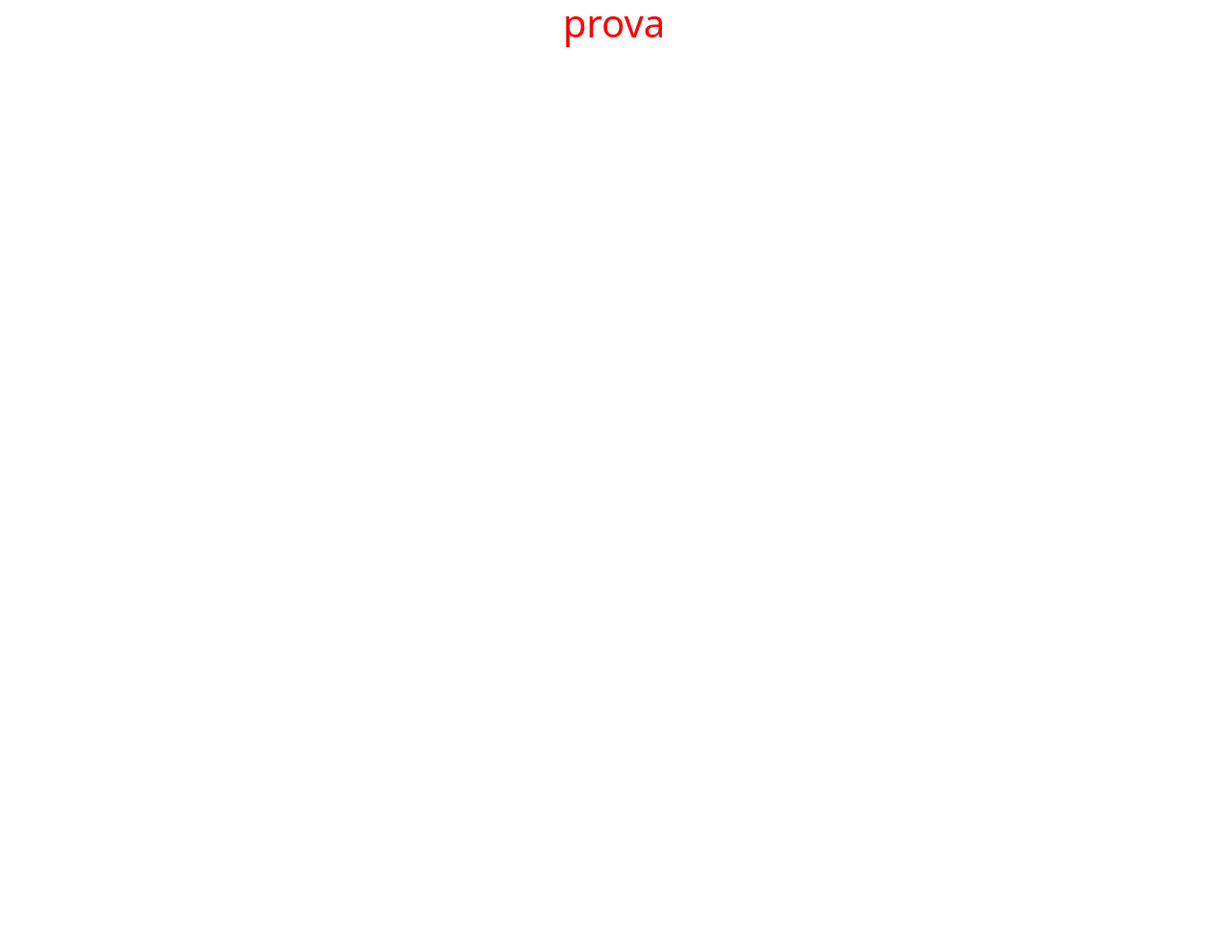
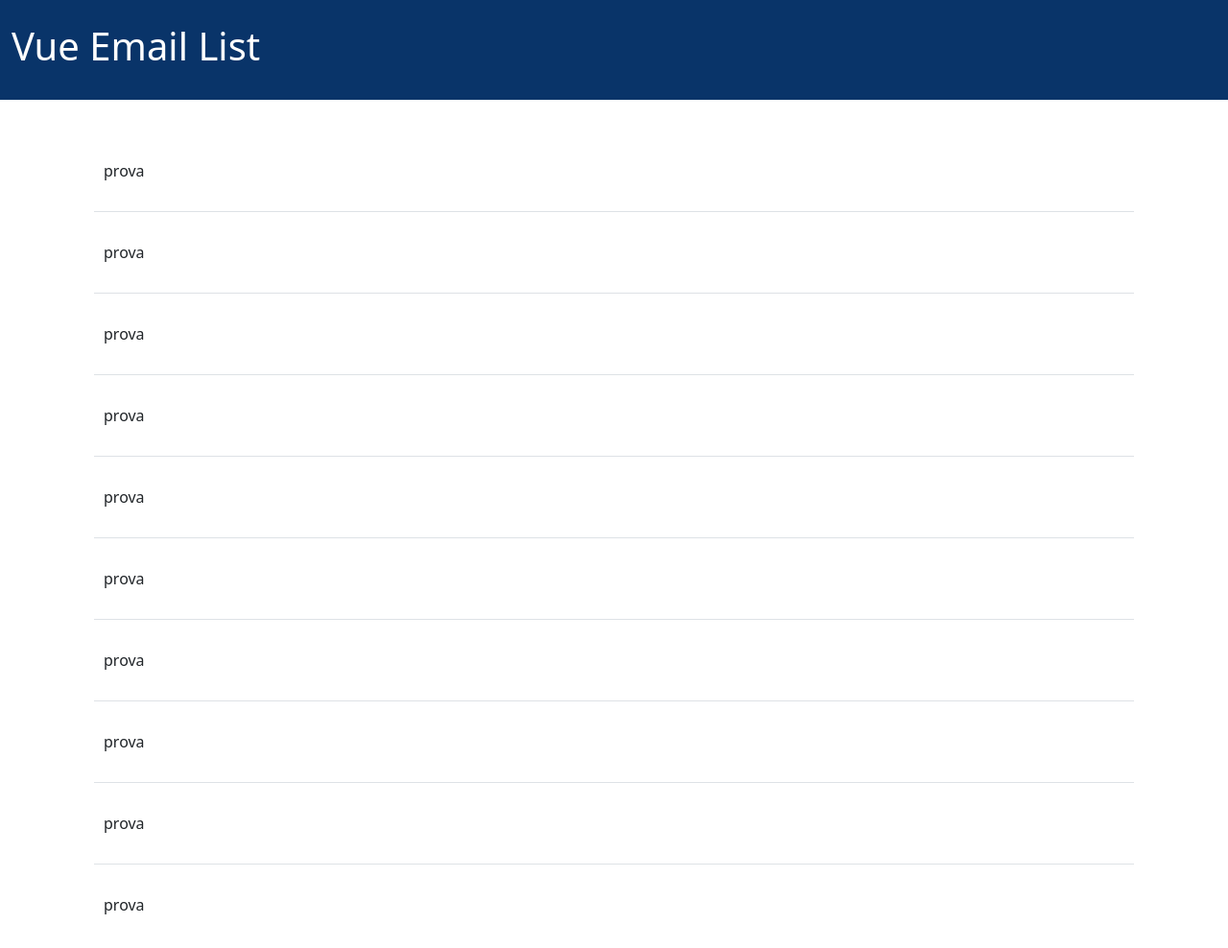
Before and after one commit to RobyLedda94/Vue-Email-List, a plain HTML site: page index.html in a window 1280 px wide. Shown: the whole page at 96% size. Before the commit the page ends 800 px from the top, so only its background shows below. Drawn offline with nearby package versions, Linux system fonts and the light colour scheme.

Commit message:
[UPD] prima struttura statica layout e struttuta base vuejs

```diff
--- a/css/style.css
+++ b/css/style.css
@@ -5,5 +5,20 @@
 }
 
 h1{
-    color: red;
+    color: white;
 }
+
+header{
+    background-color: #093469;
+}
+
+main{
+    background-color: white;
+}
+
+
+
+
+.lista-mail li{
+    padding: 30px 0px 30px 10px;
+}
--- a/index.html
+++ b/index.html
@@ -12,15 +12,48 @@
     <title>Email List</title>
 </head>
 <body>
-    <div class="container">
-        <div class="row">
-            <div class="col-12">
-                <div class="content text-center">
-                    <h1>prova</h1>
+
+    <!-- contenitore per l'app di vue -->
+    <div id="app">
+
+        <!-- parte header -->
+        <header>
+            <div class="container-fluid">
+                <div class="row">
+                    <div class="col-12">
+                        <div class="content-header py-4">
+                            <h1>Vue Email List</h1>
+                        </div>
+                    </div>
                 </div>
             </div>
-        </div>
+        </header>
+
+        <!-- parte main con struttura statica della lista delle mail -->
+        <main>
+            <div class="container-sm">
+                <div class="row">
+                    <div class="col-12">
+                        <div class="content-main p-3 mt-3 rounded">
+                            <ul class="list-group list-group-flush lista-mail">
+                                <li class="list-group-item">prova</li>
+                                <li class="list-group-item">prova</li>
+                                <li class="list-group-item">prova</li>
+                                <li class="list-group-item">prova</li>
+                                <li class="list-group-item">prova</li>
+                                <li class="list-group-item">prova</li>
+                                <li class="list-group-item">prova</li>
+                                <li class="list-group-item">prova</li>
+                                <li class="list-group-item">prova</li>
+                                <li class="list-group-item">prova</li>
+                              </ul>
+                        </div>
+                    </div>
+                </div>
+            </div>
+        </main>
     </div>
+
     <!-- link a vuejs -->
     <script src="https://unpkg.com/vue@3/dist/vue.global.js"></script>
     <!-- link allo script -->
--- a/js/script.js
+++ b/js/script.js
@@ -1,2 +1,18 @@
 // debug
-alert("Lista E-Mail");
+// alert("Lista E-Mail");
+
+
+// struttura base vuejs
+
+const { createApp } = Vue;
+
+createApp({
+    data(){
+       return{
+
+       }
+    },
+    methods: {
+
+    }
+}).mount('#app');
```
Also changed, not shown: 1 other file.
